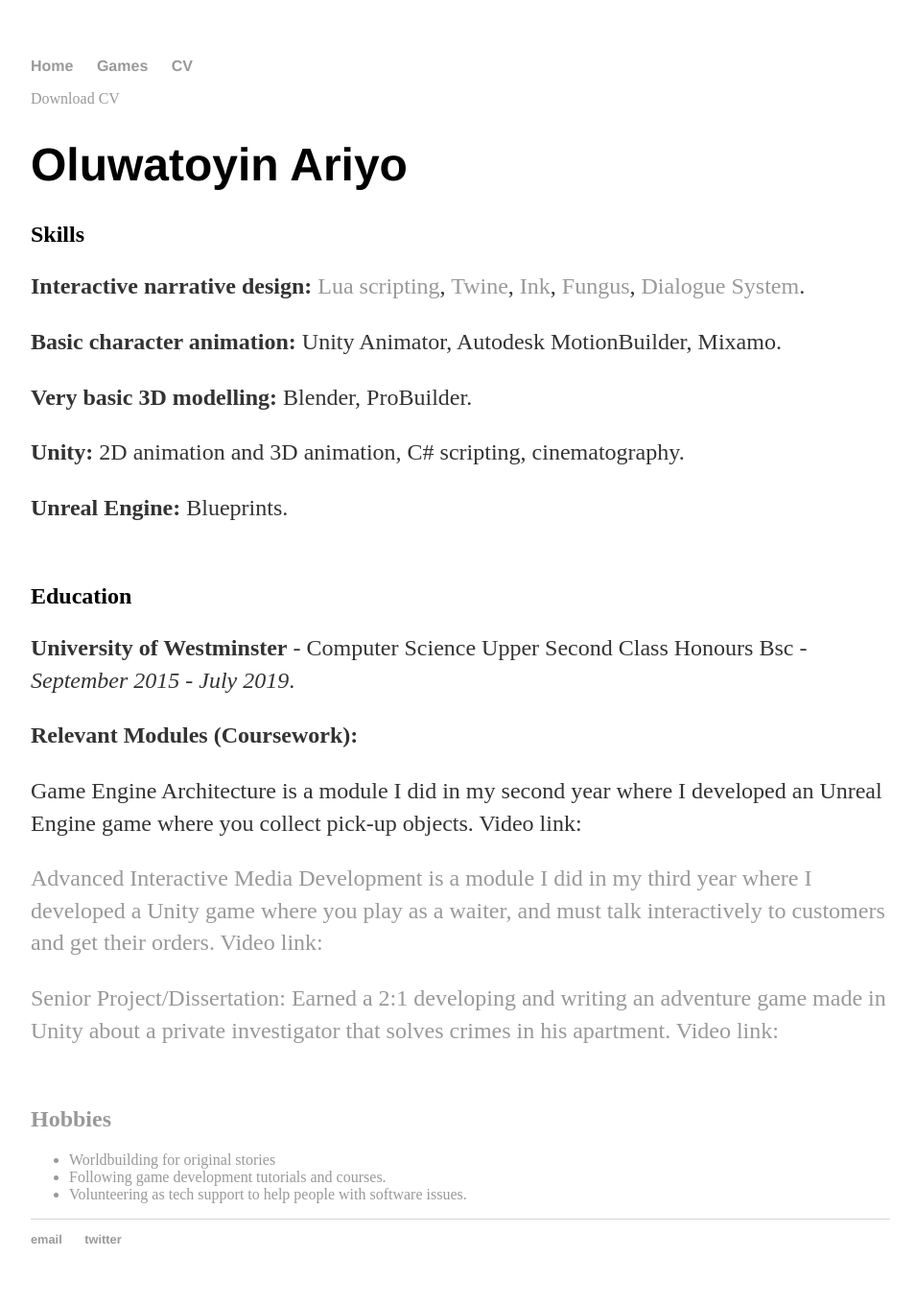
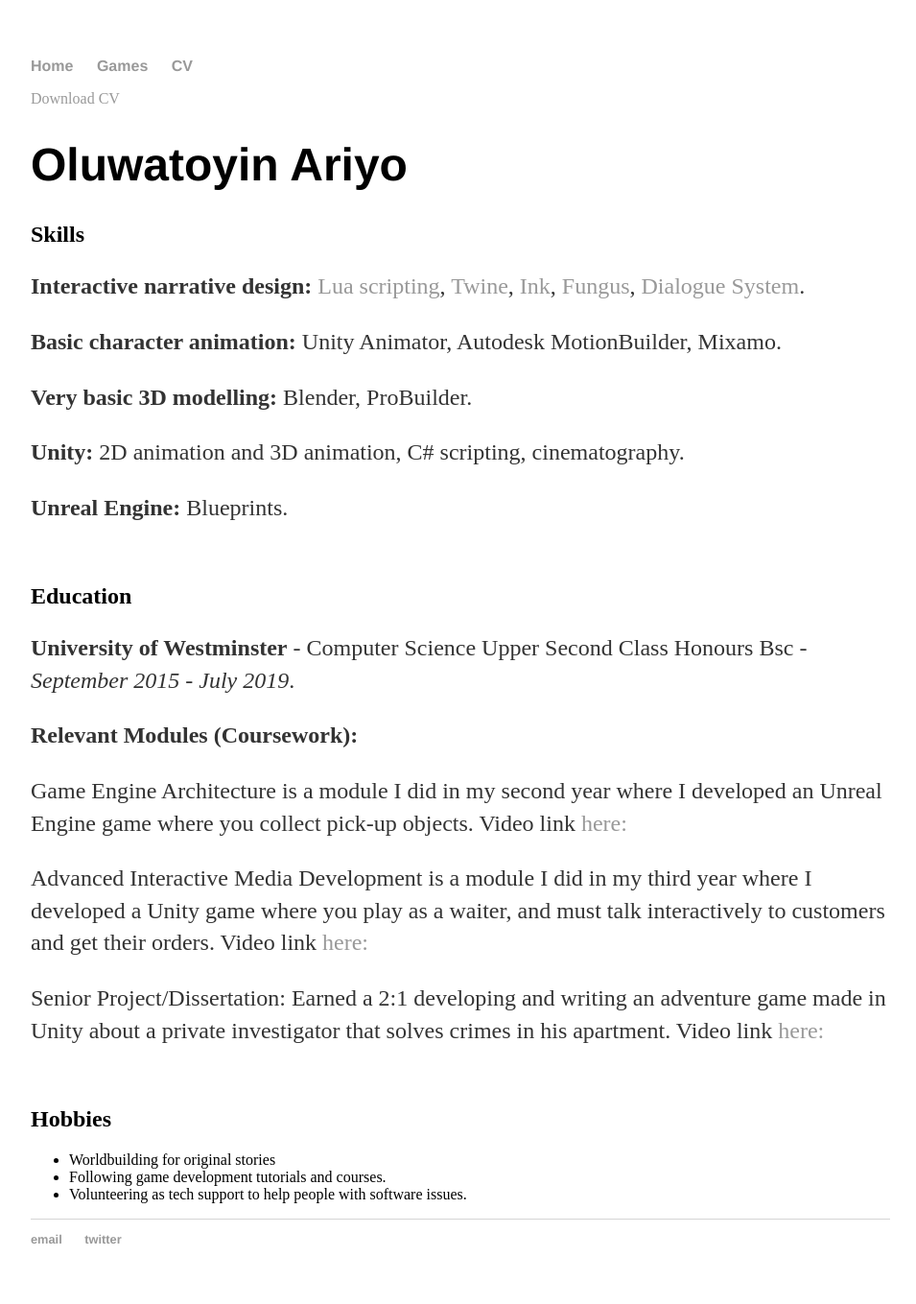
Before and after one commit to toyinariyo/toyinariyo.github.io, a Jekyll site: the page built from CV/index.html, in a window 1280 px wide. Shown: the whole page at 96% size, without its empty margins (160-1115 px from the left). Built offline with Jekyll 4.4.1, drawn with Linux system fonts in a browser that asks for light colours.

Commit message:
Update index.html

```diff
--- a/CV/index.html
+++ b/CV/index.html
@@ -20,11 +20,11 @@ title: Oluwatoyin Ariyo CV
     <p><strong>University of Westminster</strong> - Computer Science Upper Second Class Honours Bsc - <i>September 2015 - July 2019</i>.</p>
     <p><b>Relevant Modules (Coursework):</b></p>
     <p>Game Engine Architecture is a module I did in my second year where I developed an Unreal Engine game where you collect pick-up objects.
-       Video link: <a href="https://youtu.be/IoClK59Rod4"></p>
+	    Video link <a href="https://youtu.be/IoClK59Rod4"> here:</a></p>
     <p>Advanced Interactive Media Development is a module I did in my third year where I developed a Unity game where you play as a waiter,
-       and must talk interactively to customers and get their orders. Video link: <a href="https://www.youtube.com/watch?v=KcBMFi9_6eM"></p>
+       and must talk interactively to customers and get their orders. Video link <a href="https://www.youtube.com/watch?v=KcBMFi9_6eM"> here: </a></p>
     <p>Senior Project/Dissertation: Earned a 2:1 developing and writing an adventure game made in Unity about a private investigator that solves crimes in his apartment.
-       Video link: <a href="https://youtu.be/cYwyeoagVSI"></p>
+	    Video link <a href="https://youtu.be/cYwyeoagVSI"> here:</a></p>
      <br>
      <h2>Hobbies</h2>
      <ul>
```
